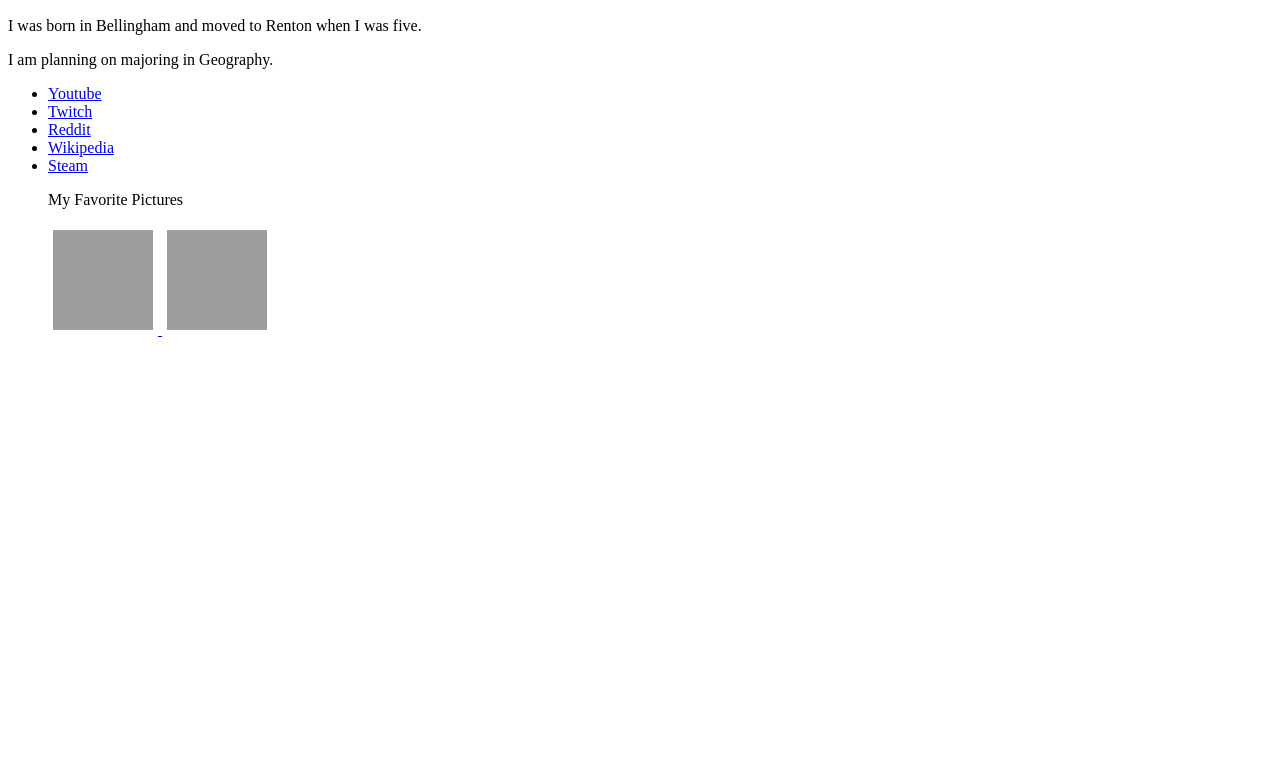
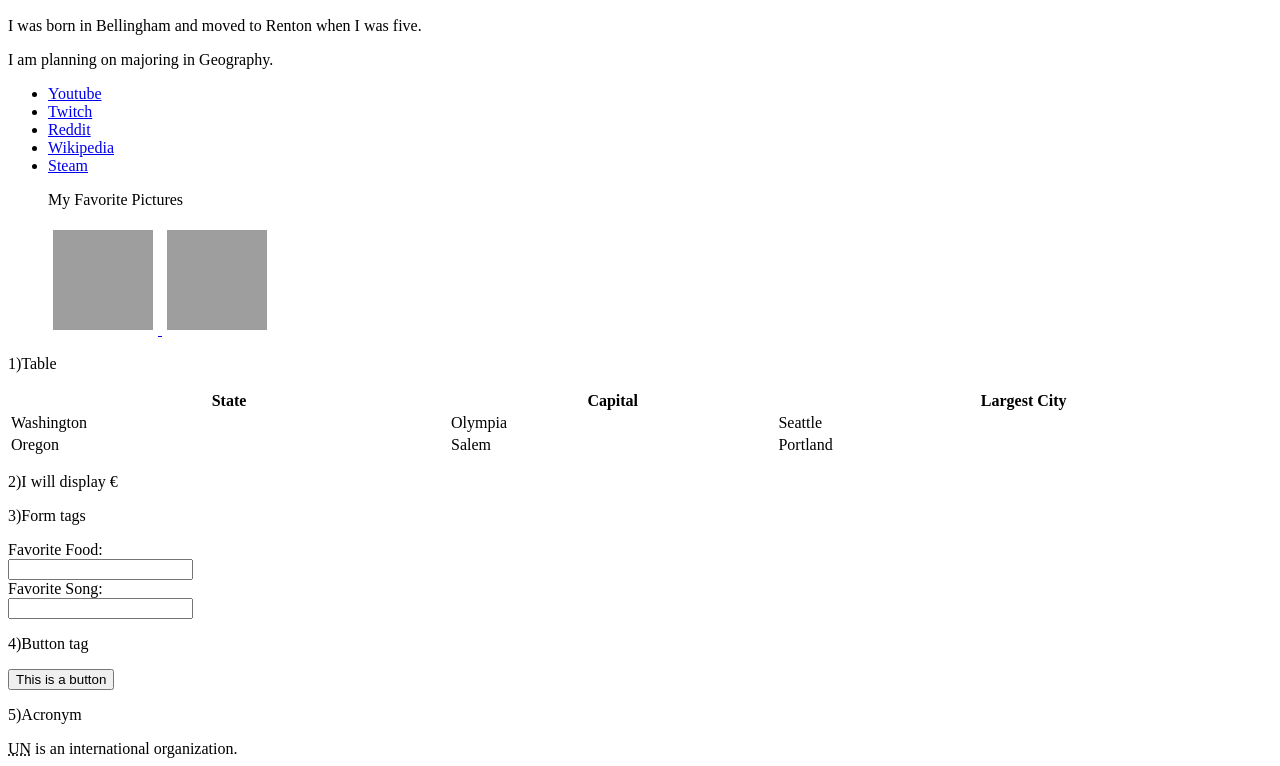
Before and after one commit to wesngu28-1928821/wesngu28-1928821.github.io, a plain HTML site: page tags.html in a window 1280 px wide. Shown: the part 110-876 px from the top of the page. Before the commit the page ends 800 px from the top, so only its background shows below. Drawn offline with Linux system fonts and the light colour scheme; grey boxes are pictures that could not be loaded.

Commit message:
Update tags.html

```diff
--- a/tags.html
+++ b/tags.html
@@ -31,5 +31,36 @@
 			<a href="https://www.reddit.com/r/Genshin_Impact/comments/krtiax/ganyu_4k_wallpaper_upscaled_and_denoised_link_in/">
 				<img src="https://preview.redd.it/zcpm62yt5r961.png?width=3840&format=png&auto=webp&s=b9e41693b16ff305b4c2c5d83a68f39f869aac9e" title="Ganyu" style="width:100px;height:100px;margin:5px">
 			</a>
+		</ul>
+		<p>1)Table</p>
+			<table style="width:100%">
+ 				 <tr>
+	    				<th>State</th>
+   					<th>Capital</th>
+    					<th>Largest City</th>
+ 				 </tr>
+  				<tr>
+  					<td>Washington</td>
+   					<td>Olympia</td>
+    					<td>Seattle</td>
+  				</tr>
+  				<tr>
+  					<td>Oregon</td>
+    					<td>Salem</td>
+    					<td>Portland</td>
+  				</tr>
+			</table>
+		<p>2)I will display &euro;</p>
+		<p>3)Form tags</p>
+			<form>
+ 				<label for="favfood">Favorite Food:</label><br>
+  				<input type="text" id="favfood" name="favfood"><br>
+  				<label for="favsong">Favorite Song:</label><br>
+  				<input type="text" id="favsong" name="favsong">
+			</form>
+		<p>4)Button tag</p>
+		<button type="button">This is a button</button>
+		<p>5)Acronym</p>
+		<abbr title="United Nations">UN</abbr> is an international organization.
 	</body>
 </html>
```
